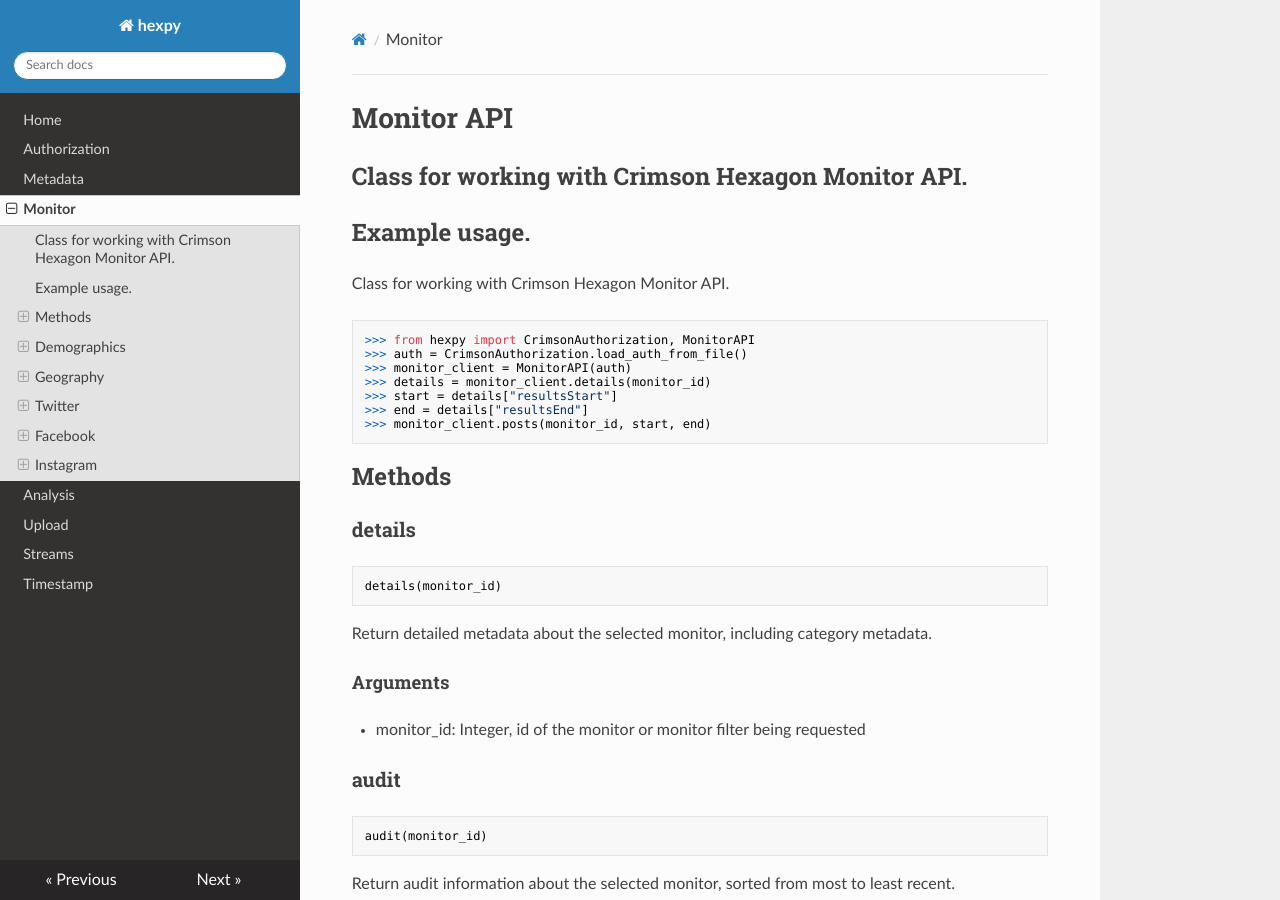
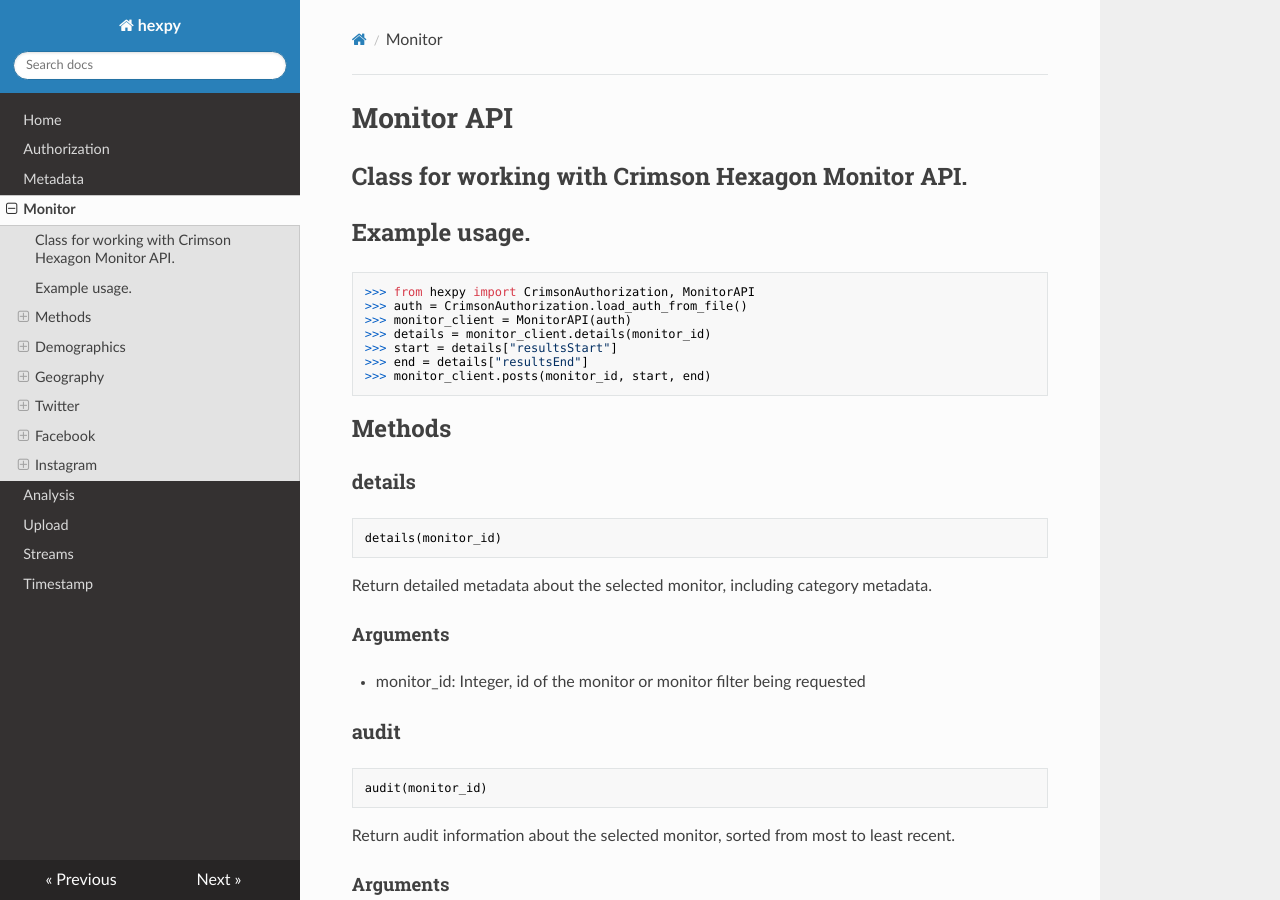
Before and after one commit to sullivancolin/hexpy, an MkDocs documentation site: the page built from docs/docs/Monitor.md, in a window 1280 px wide and 900 px high. Built offline with MkDocs 1.6.1, drawn with Linux system fonts in a browser that asks for light colours; nearby versions of some CDN libraries; old or Windows-style settings are respelled for this version of MkDocs.

Commit message:
docs fix

````diff
--- a/docs/docs/Monitor.md
+++ b/docs/docs/Monitor.md
@@ -3,8 +3,6 @@
 ## Class for working with Crimson Hexagon Monitor API.
 
 ## Example usage.
-
-Class for working with Crimson Hexagon Monitor API.
 
 ```python
 >>> from hexpy import CrimsonAuthorization, MonitorAPI
````
